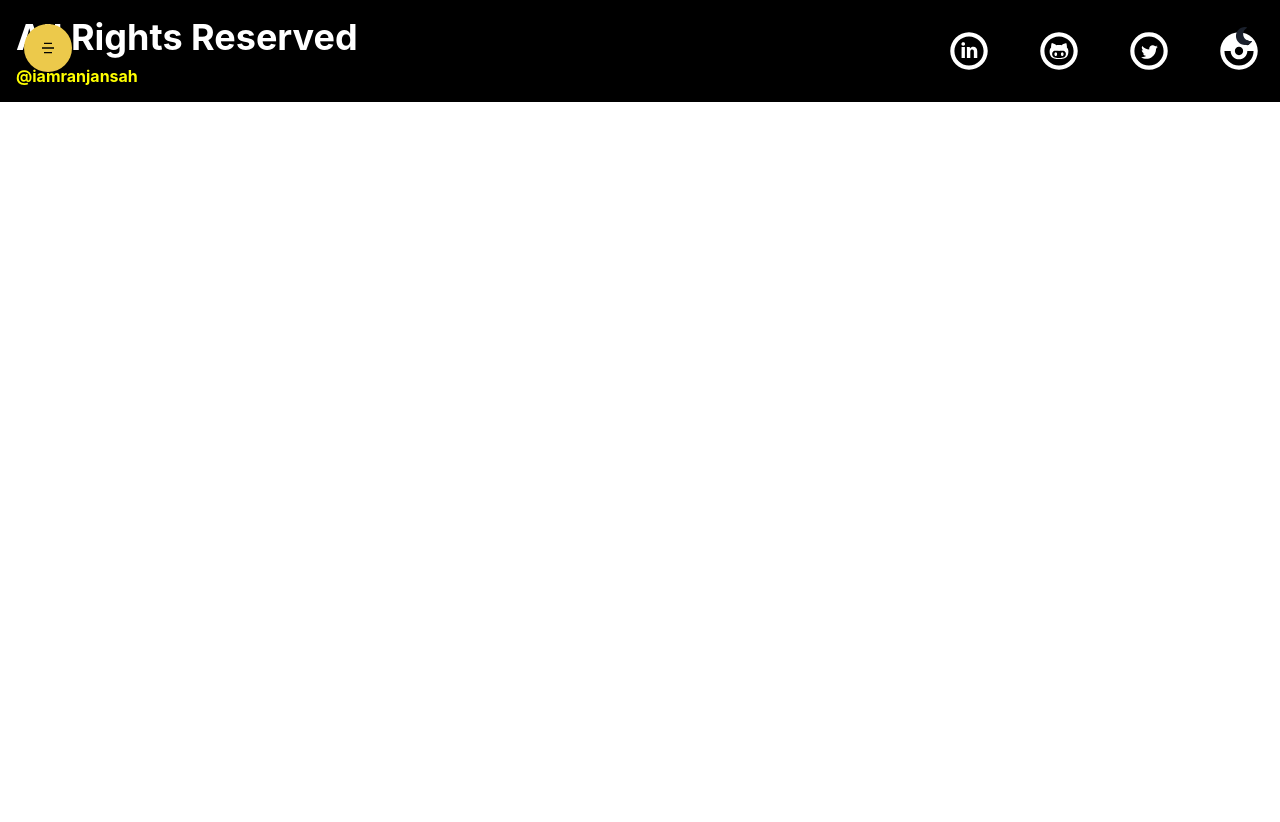
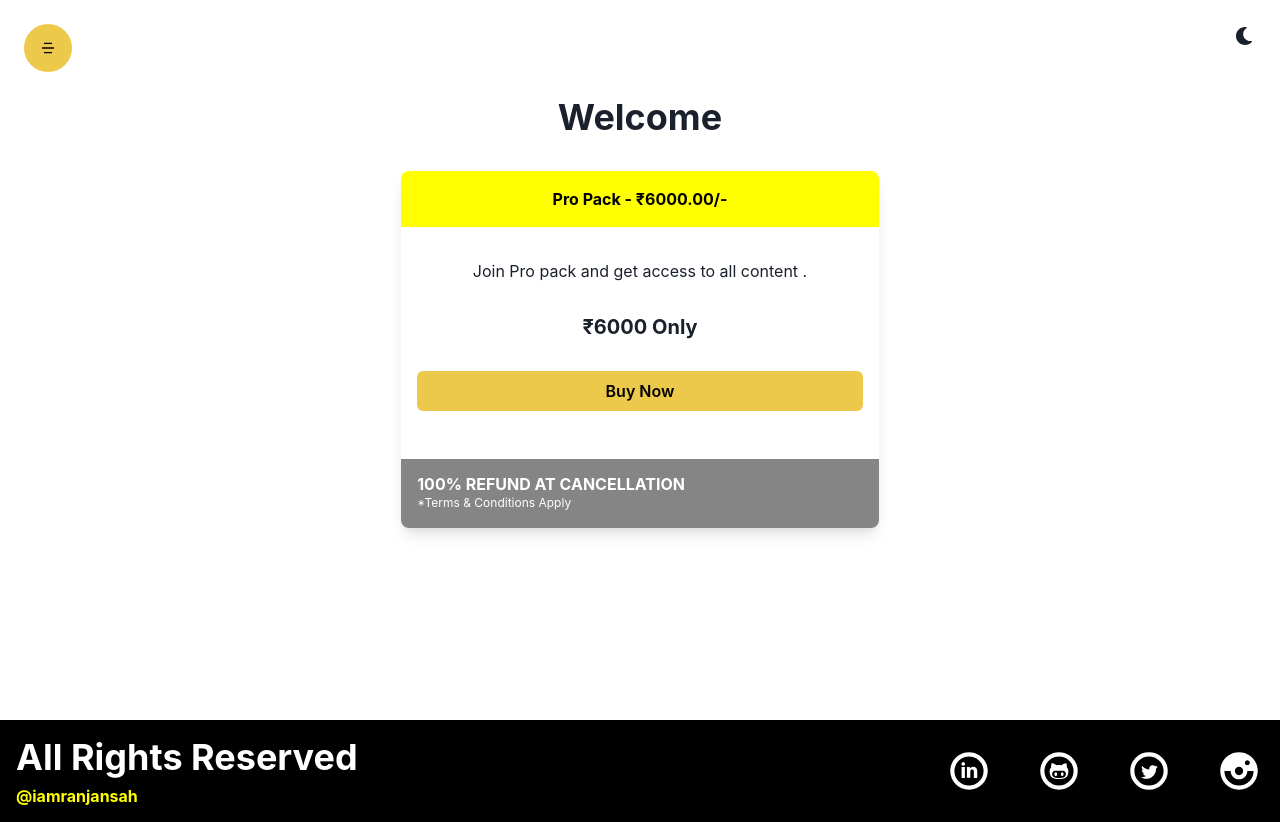
Before and after one commit to iamranjansah/TooD-V-, a React (Create React App) app: page /subscribe in a window 1280 px wide. Before the commit the page ends 800 px from the top, so only its background shows below. Built offline with nearby package versions, Linux system fonts and the light colour scheme.

Commit message:
Payment and Page Not Found

```diff
--- a/src/App.js
+++ b/src/App.js
@@ -11,6 +11,10 @@ import ResetPassword from './components/Auth/ResetPassword';
 import Contact from './components/Contact/Contact';
 import Request from './components/Request/Request';
 import About from './components/About/About';
+import Subscribe from './components/Payments/Subscribe';
+import NotFound from './components/Layout/NotFound/NotFound';
+import PaymentSuccess from './components/Payments/PaymentSuccess';
+import PaymentFail from './components/Payments/PaymentFail';
 
 function App() {
   return (
@@ -28,6 +32,15 @@ function App() {
       <Route path ="/forgetpassword" element={<ForgetPassword/>} />
       <Route path ="/resetpassword/:token" element={<ResetPassword/>} />
 
+      <Route path ="/subscribe" element={<Subscribe/>} />
+      <Route path ="/*" element={<NotFound/>} />
+      <Route path ="/paymentsuccess" element={<PaymentSuccess/>} />
+      <Route path ="/paymentfail" element={<PaymentFail/>} />
+
+
+
+
+
 
 
     </Routes>
--- /dev/null
+++ b/src/components/Layout/NotFound/NotFound.jsx
@@ -0,0 +1,20 @@
+import { Button, Container, Heading, VStack } from '@chakra-ui/react';
+import React from 'react';
+import { RiErrorWarningFill } from 'react-icons/ri';
+import { Link } from 'react-router-dom';
+
+const NotFound = () => {
+  return (
+    <Container h={'90vh'}>
+      <VStack justifyContent={'center'} h={'full'} spacing={'4'}>
+        <RiErrorWarningFill  size={'5rem'} />
+        <Heading>Page Not Found</Heading>
+        <Link to="/">
+          <Button variant={'ghost'}> Go to home</Button>
+        </Link>
+      </VStack>
+    </Container>
+  );
+};
+
+export default NotFound;
--- /dev/null
+++ b/src/components/Payments/PaymentFail.jsx
@@ -0,0 +1,20 @@
+import { Button, Container, Heading, VStack } from '@chakra-ui/react';
+import React from 'react';
+import { RiErrorWarningFill } from 'react-icons/ri';
+import { Link } from 'react-router-dom';
+
+const PaymentFail = () => {
+  return (
+    <Container h={'90vh'}>
+      <VStack justifyContent={'center'} h={'full'} spacing={'4'}>
+        <RiErrorWarningFill  size={'5rem'} />
+        <Heading >Payment Failed</Heading>
+        <Link to="/subscribe">
+          <Button variant={'ghost'}> Try Again</Button>
+        </Link>
+      </VStack>
+    </Container>
+  );
+};
+
+export default PaymentFail
--- /dev/null
+++ b/src/components/Payments/PaymentSuccess.jsx
@@ -0,0 +1,60 @@
+import {
+  Box,
+  Button,
+  Container,
+  Heading,
+  Text,
+  VStack,
+} from '@chakra-ui/react';
+import React from 'react';
+import { RiCheckboxCircleFill } from 'react-icons/ri';
+import { Link } from 'react-router-dom';
+
+const PaymentSuccess = () => {
+  return (
+    <Container h={'90vh'} p={'16'}>
+      <Heading my={'8'} textAlign={'center'}>
+        You have pro pack
+      </Heading>
+
+      <VStack
+        boxShadow={'lg'}
+        pb={'16'}
+        alignItems={'center'}
+        borderRadius={'lg'}
+      >
+        <Box
+          w={'full'}
+          bg={'yellow'}
+          p={'4'}
+          css={{ borderRadius: '8px 8px 0 0' }}
+        >
+          <Text color={'black'}>Payment Success</Text>
+        </Box>
+
+        <Box p={'4'}>
+          <VStack textAlign={'center'} px={'8'} mt={'4'} spacing={'8'}>
+            <Text>
+              Congratulations you're a pro member, you have access to premium
+              content.
+            </Text>
+
+            <Heading size={'4xl'}>
+              <RiCheckboxCircleFill color="green" />
+            </Heading>
+          </VStack>
+        </Box>
+        <Link to="/profile">
+          <Button variant={'ghost'}>Go to profile</Button>
+        </Link>
+
+        <Heading size={'sx'}>
+Reference: alsdfjasldfj;lsad,adfsak
+
+        </Heading>
+      </VStack>
+    </Container>
+  );
+};
+
+export default PaymentSuccess;
--- /dev/null
+++ b/src/components/Payments/Subscribe.jsx
@@ -0,0 +1,66 @@
+import {
+  Box,
+  Button,
+  Container,
+  Heading,
+  Text,
+  VStack,
+} from '@chakra-ui/react';
+import React from 'react';
+
+const Subscribe = () => {
+  return (
+    <Container h={'90vh'} p={'16'}>
+      <Heading children="Welcome" my={'8'} textAlign={'center'} />
+      <VStack
+        boxShadow={'lg'}
+        alignItems={'stretch'}
+        borderRadius={'lg'}
+        spacing={'0'}
+      >
+        <Box bg={'yellow'} p={'4 '} css={{ borderRadius: '8px 8px 0 0' }}>
+          <Text
+            color={'black'}
+            fontWeight={'bold'}
+            textAlign={'center'}
+            children={`Pro Pack - ₹6000.00/-`}
+          />
+        </Box>
+
+        <Box p={'4'}>
+          <VStack textAlign={'center'} px={'8'} mt={'4'} spacing={'8'}>
+            <Text children="Join Pro pack and get access to all content ." />
+
+            <Heading size={'md'} children="₹6000 Only" />
+          </VStack>
+
+          <Button my={'8'} w={'full'} colorScheme="yellow">
+            Buy Now
+          </Button>
+        </Box>
+
+        <Box
+          p={'4 '}
+          css={{
+            borderRadius: '0 0 8px 8px',
+            backgroundColor: 'RGBA(0, 0, 0, 0.48)',
+          }}
+        >
+          <Heading
+            color={'white'}
+            textTransform={'uppercase'}
+            size={'sm'}
+            children="100% Refund at cancellation"
+          />
+          <Text
+            fontSize={'xs'}
+            color={'white'}
+            children="*Terms & Conditions Apply"
+          />
+        </Box>
+      </VStack>
+    </Container>
+  );
+};
+
+export default Subscribe;
```
